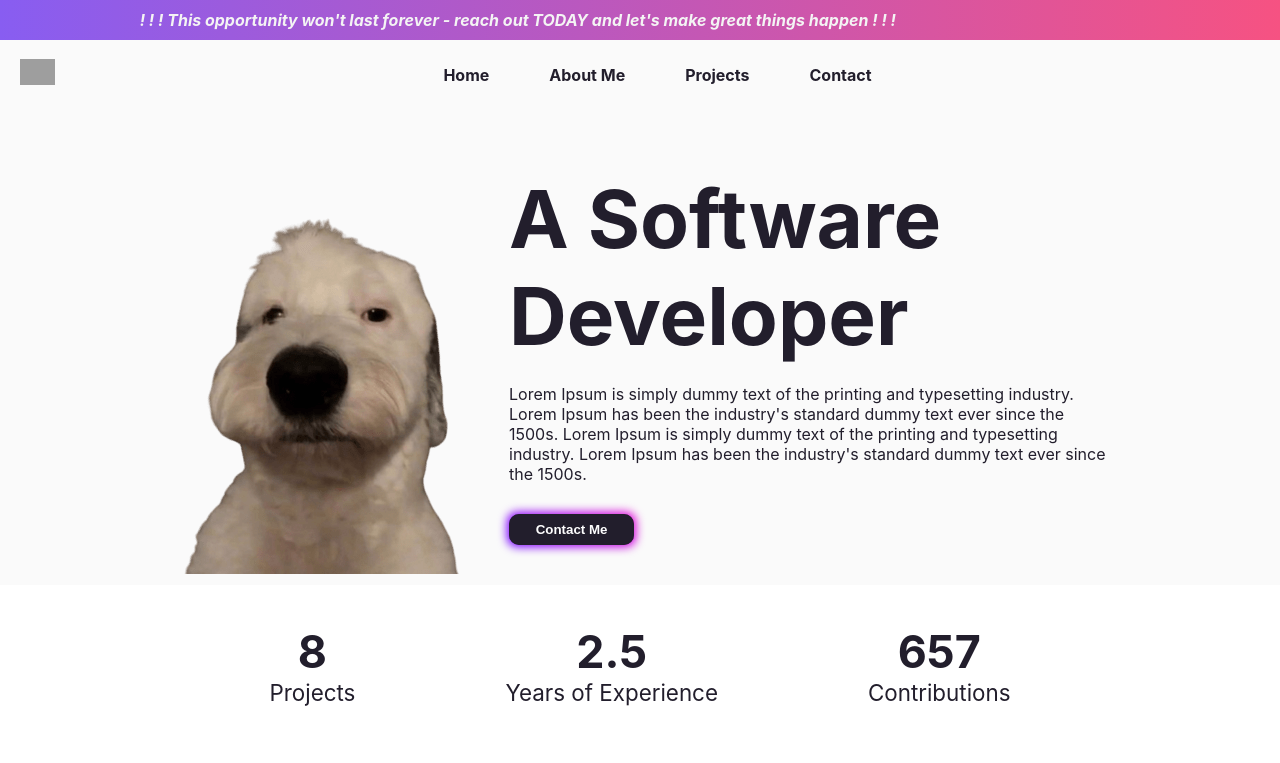
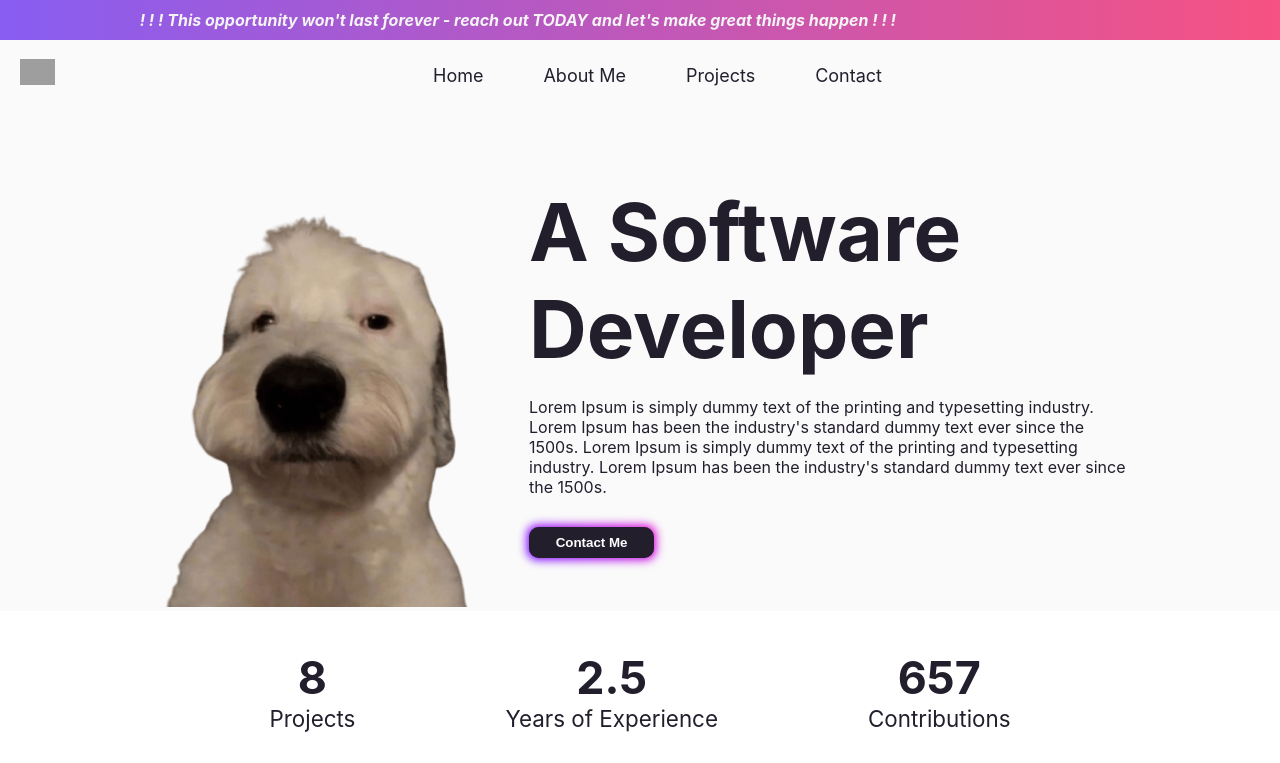
Before and after one commit to makinenvilma/portfolio-website-react, a React (Create React App) app in the folder frontend/: page / in a window 1280 px wide. Shown: the top 763 px of the page. Built offline with nearby package versions, Linux system fonts and the light colour scheme; grey boxes are pictures that could not be loaded.

Commit message:
Fix: fonts

```diff
--- a/frontend/src/components/navigation/Navbar.module.css
+++ b/frontend/src/components/navigation/Navbar.module.css
@@ -12,8 +12,7 @@ ul {
 a {
   text-decoration: none;
   color: #221e2c;
-  font-size: 16px;
-  font-weight: bold;
+  font-size: 18px;
 }
 
 /* Navbar styles */
--- a/frontend/src/pages/index.css
+++ b/frontend/src/pages/index.css
@@ -1,11 +1,15 @@
 /* Info box styles */
+.info-flex-container img {
+  width: 110%;
+}
+
 .info-flex-container {
   display: flex;
   background-color: #fafafa;
   flex-direction: horizontal;
   justify-content: center;
   align-items: center;
-  gap: 30px;
+  gap: 70px;
   padding-top: 60px;
   color: #221e2c;
 }
@@ -169,19 +173,8 @@
   text-align: center;
 }
 
-/* Media queries tablet */
+/* Media queries phone */
 @media screen and (max-width: 1040px) {
-  /* Skill box styles */
-  .skill-flex-container {
-    display: flex;
-    flex-direction: column;
-    justify-content: center;
-    align-items: center;
-    gap: 30px;
-  }
-
-  /* Media queries phone */
-  @media screen and (max-width: 780px) {
   /* Info box styles */
   .info-flex-container {
     display: flex;
@@ -265,4 +258,3 @@
     gap: 30px;
   }
 }
-}
```
Lines whose indentation alone changed are shown as unchanged.
